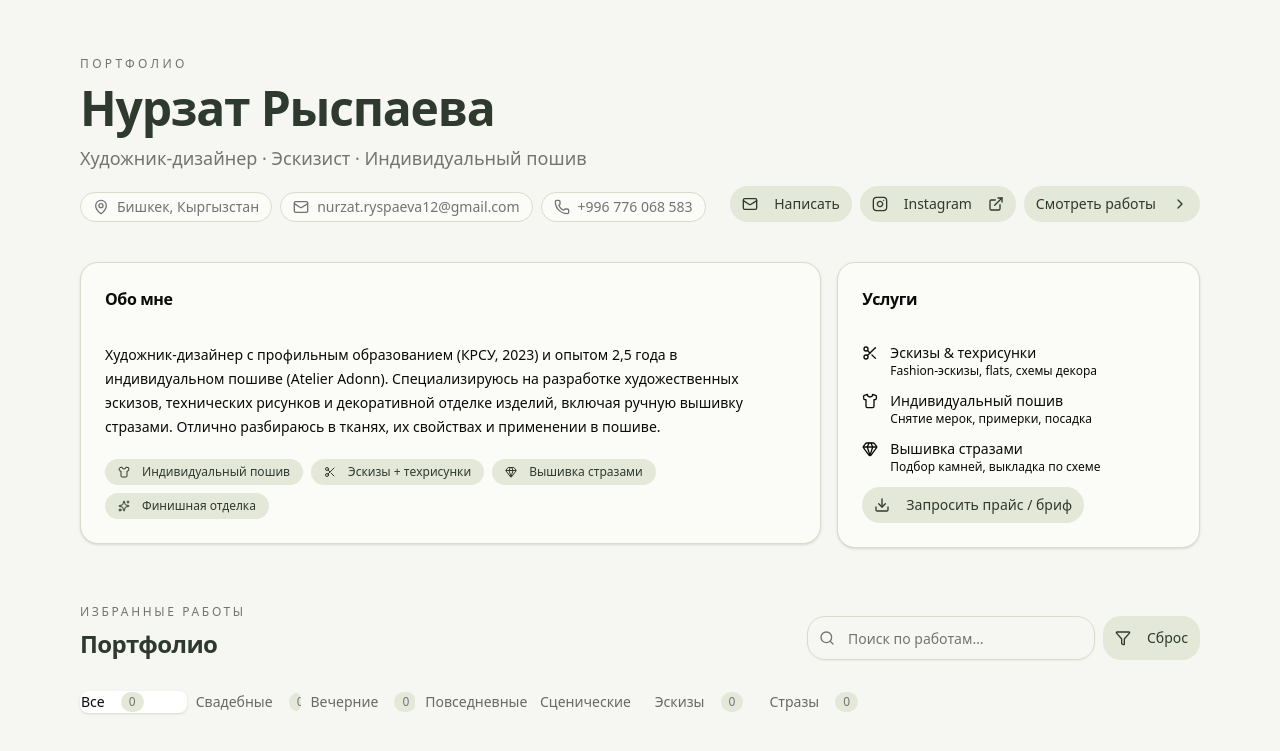
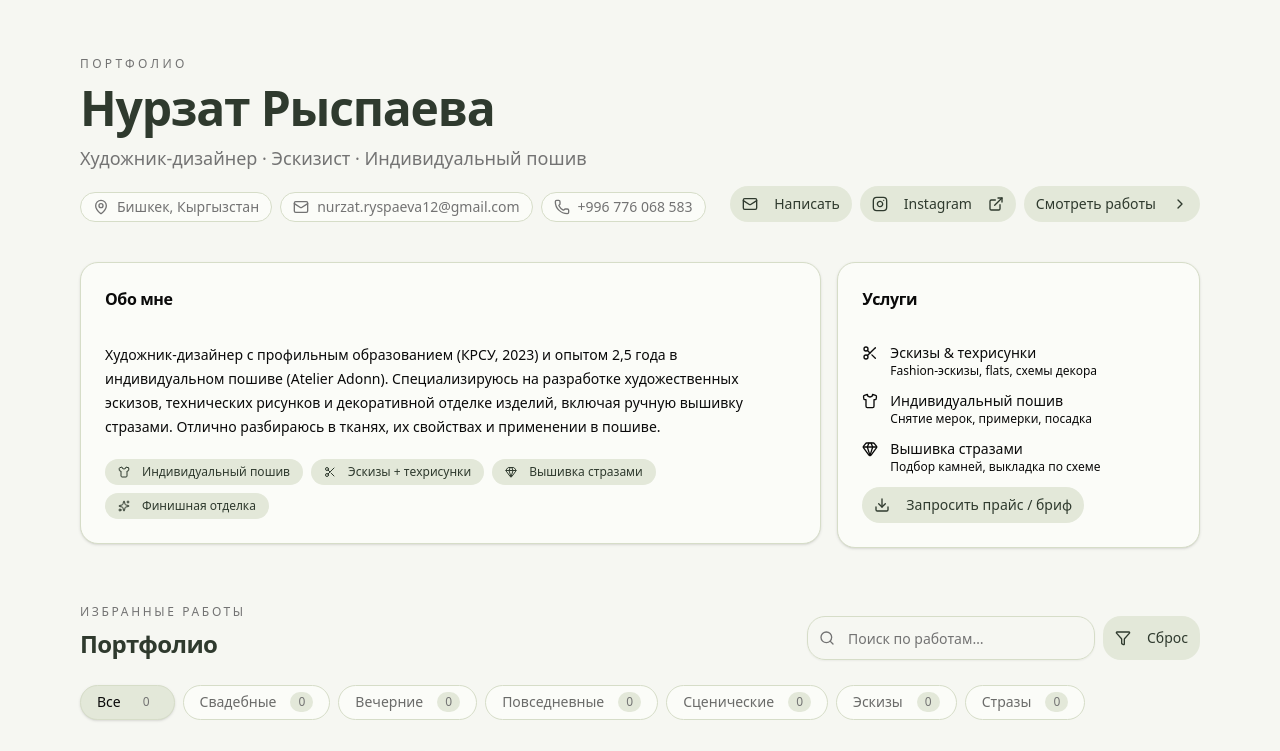
Before and after one commit to maadanovv-rgb/fashion-designer-portfolio, a Next.js app: page / in a window 1280 px wide. Shown: the top 751 px of the page. Built offline with nearby package versions, Linux system fonts and the light colour scheme.

Commit message:
fixed TabsTrigger length

```diff
--- a/app/components/portfolio/sections/PortfolioSection.tsx
+++ b/app/components/portfolio/sections/PortfolioSection.tsx
@@ -79,10 +79,11 @@ export function PortfolioSection({
           <TabsList className="flex h-auto flex-wrap justify-start gap-2 bg-transparent p-0 ">
             {categories.map((c) => (
               <TabsTrigger
-                key={c}
-                value={c}
-                className="flex h-auto w-full justify-start gap-2 overflow-x-auto whitespace-nowrap bg-transparent p-0 [-ms-overflow-style:none] [scrollbar-width:none] [&::-webkit-scrollbar]:hidden"
-              >
+                    key={c}
+                    value={c}
+                    className="shrink-0 rounded-2xl border border-[#D6DDC8] bg-[#FBFCF8] px-4 py-2 text-sm data-[state=active]:bg-[#E3E8D9]"
+                >
+
                 {c}
                 <span className="ml-2 rounded-full bg-[#E3E8D9] px-2 py-0.5 text-xs text-muted-foreground text-[#2F3A2E]">
                   {buckets[c] ?? 0}
```
